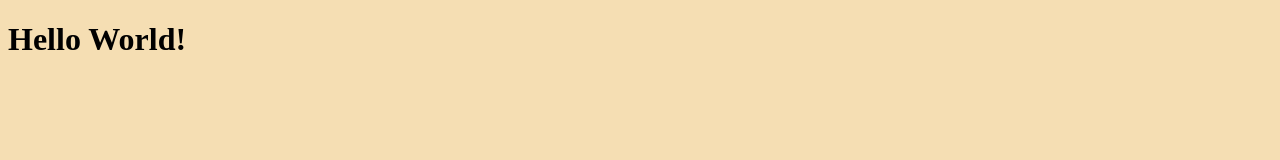
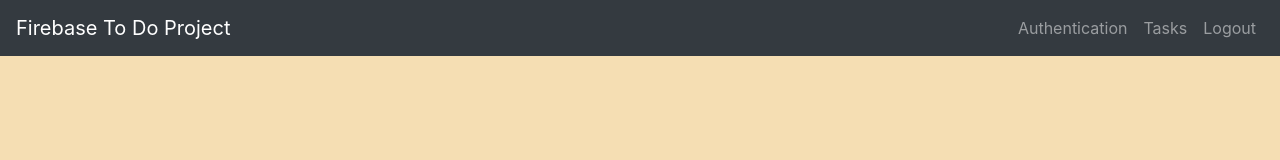
Before and after one commit to colinlwhite/firebase-toDo, a website built with webpack: page src/index.html in a window 1280 px wide. Built offline with nearby package versions, Linux system fonts and the light colour scheme.

Commit message:
navbar is added

```diff
--- /dev/null
+++ b/src/components/Navbar/navbar.js
@@ -0,0 +1,31 @@
+import 'bootstrap';
+import $ from 'jquery';
+import './navbar.scss';
+
+const createNavbar = () => {
+  const domString = `
+    <nav class="navbar navbar-expand-lg navbar-dark bg-dark">
+  <a class="navbar-brand" href="#">Firebase To Do Project</a>
+  <button class="navbar-toggler" type="button" data-toggle="collapse" data-target="#navbarSupportedContent" aria-controls="navbarSupportedContent" aria-expanded="false" aria-label="Toggle navigation">
+    <span class="navbar-toggler-icon"></span>
+  </button>
+
+  <div class="collapse navbar-collapse" id="navbarSupportedContent">
+    <ul class="navbar-nav ml-auto">
+      <li class="nav-item">
+        <a class="nav-link" id="navbar-button-auth">Authentication <span class="sr-only">(current)</span></a>
+      </li>
+      <li class="nav-item">
+        <a class="nav-link" id="navbar-button-tasks">Tasks</a>
+      </li>
+      <li class="nav-item">
+        <a class="nav-link" id="navbar-button-logout">Logout</a>
+      </li>
+    </ul>
+  </div>
+</nav>
+    `;
+  $('#navbar').html(domString);
+};
+
+export default createNavbar;
--- a/src/index.html
+++ b/src/index.html
@@ -7,6 +7,7 @@
     <title>Firebase To Do List</title>
 </head>
 <body>
+<div id='navbar'></div>
 
 </body>
 </html>
--- a/src/index.js
+++ b/src/index.js
@@ -1,10 +1,9 @@
-import $ from 'jquery';
 import 'bootstrap';
 import './index.scss';
+import createNavbar from './components/Navbar/navbar';
 
 const initializeApp = () => {
-  $('body').html('<h1>Hello World!</h1>');
-  console.log('its working');
+  createNavbar();
 };
 
 initializeApp();
--- a/src/index.scss
+++ b/src/index.scss
@@ -1,3 +1,5 @@
+@import "~bootstrap/scss/bootstrap";
+
 body {
     background-color: wheat;
     color: black;
```
Also changed, not shown: src/components/Navbar/navbar.scss (added).
